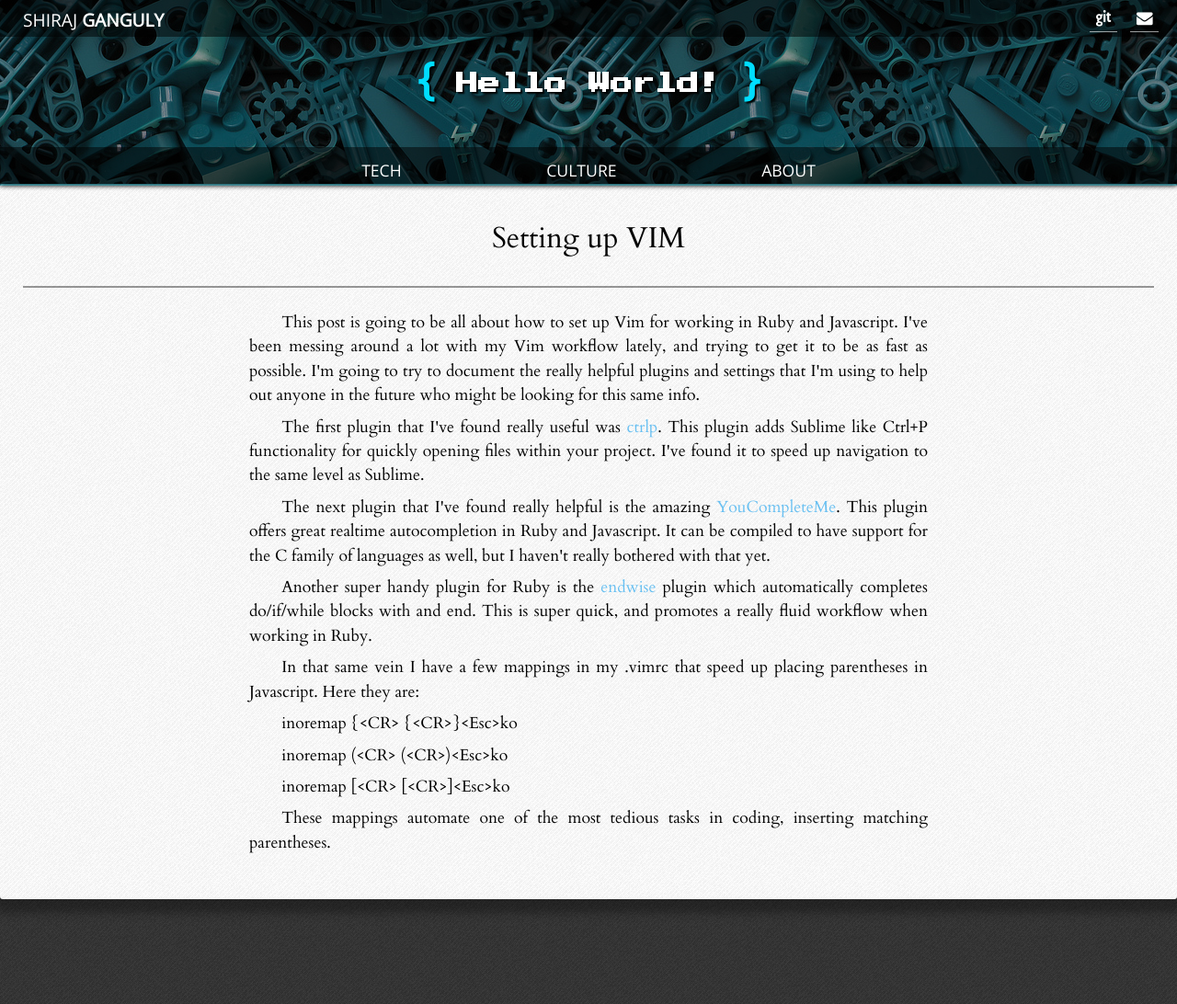
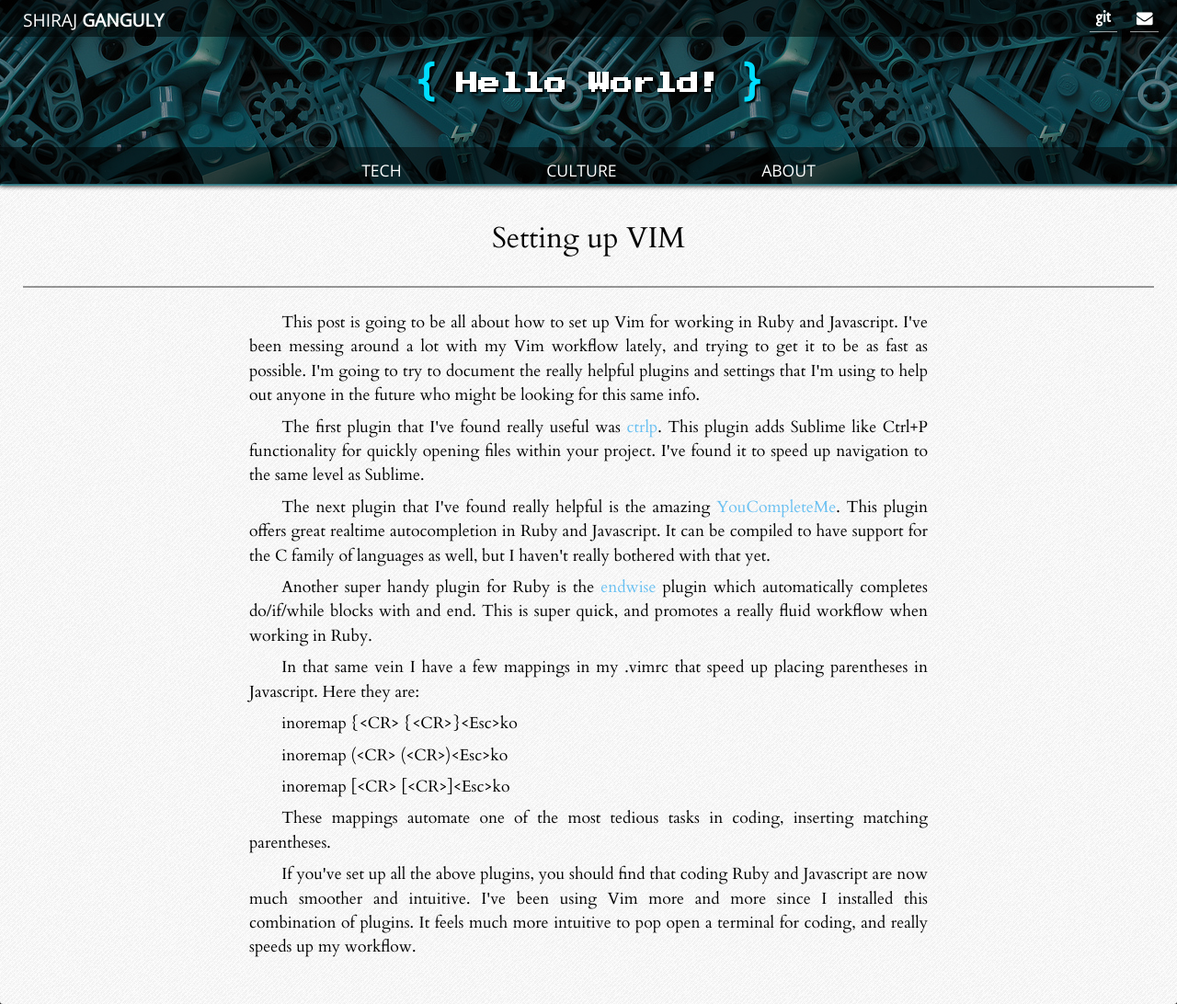
Before and after one commit to ShirajG/shirajg.github.io, a Jekyll site: the page built from _posts/2014-12-23-Vim.html, in a window 1280 px wide. Shown: the whole page at 92% size. Built offline with Jekyll 4.4.1, drawn with Linux system fonts in a browser that asks for light colours; nearby versions of some CDN libraries.

Commit message:
Add concluding paragraph

```diff
--- a/_posts/2014-12-23-Vim.html
+++ b/_posts/2014-12-23-Vim.html
@@ -21,3 +21,5 @@ In that same vein I have a few mappings in my .vimrc that speed up placing paren
 <p>inoremap (&lt;CR&gt; (&lt;CR&gt;)&lt;Esc&gt;ko</p>
 <p>inoremap [&lt;CR&gt; [&lt;CR&gt;]&lt;Esc&gt;ko</p>
 <p> These mappings automate one of the most tedious tasks in coding, inserting matching parentheses.
+</p>
+<p>If you've set up all the above plugins, you should find that coding Ruby and Javascript are now much smoother and intuitive. I've been using Vim more and more since I installed this combination of plugins. It feels much more intuitive to pop open a terminal for coding, and really speeds up my workflow.</p>
```
